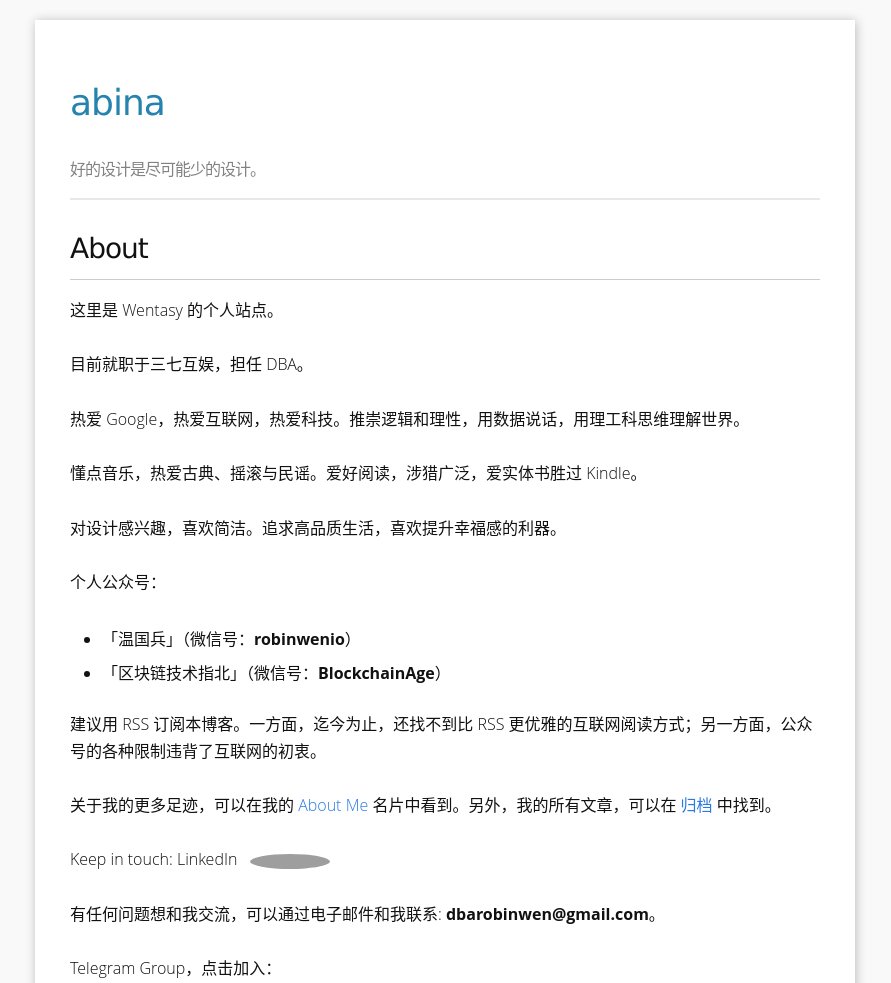
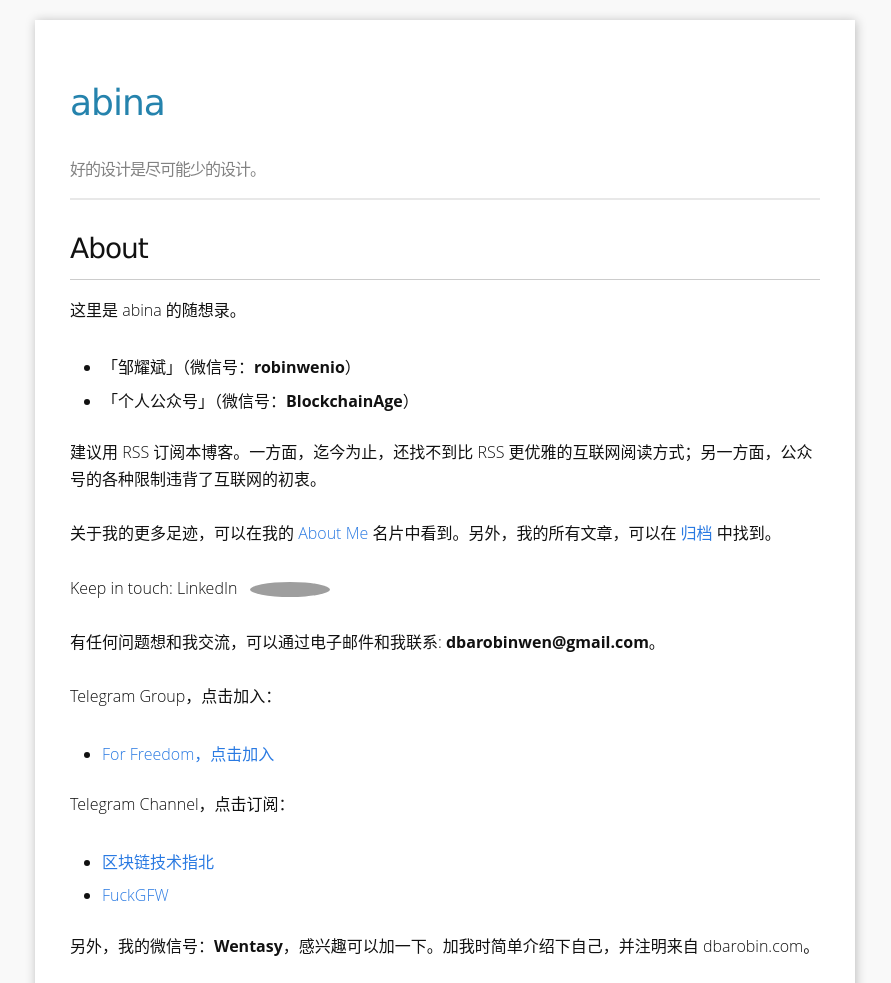
Before and after one commit to tzou24/Abina.github.io, a Jekyll site: the page built from b_about.md, in a window 1280 px wide, cut to the strip 0-983 px from the top of the page. Shown: the whole strip, without its empty margins (195-1086 px from the left). Built offline with Jekyll 4.4.1, drawn with Linux system fonts in a browser that asks for light colours; comment, search, counter and statistics services are not loaded; grey boxes are pictures that could not be loaded.

Commit message:
更换打赏二维码

```diff
--- a/_layouts/post.html
+++ b/_layouts/post.html
@@ -32,7 +32,7 @@ layout: default
 
 </div>
 
-<iframe src="https://{{enforce_ssl}}/simple/" style="overflow-x:hidden;overflow-y:hidden; border:0xp none #fff; min-height:240px; width:100%;"  frameborder="0" scrolling="no"></iframe>
+<iframe src="https://tzou24.github.io/simple/" style="overflow-x:hidden;overflow-y:hidden; border:0xp none #fff; min-height:240px; width:100%;"  frameborder="0" scrolling="no"></iframe>
 
 <noscript>Please enable JavaScript to view the comment form powered by <a href="https://commentit.io/">Comm(ent|it)</a></noscript>
 <div id="commentit"></div>
--- a/b_about.md
+++ b/b_about.md
@@ -7,20 +7,11 @@ permalink: /about/
 
 ***
 
-这里是 Wentasy 的个人站点。
+这里是 abina 的随想录。
 
-目前就职于三七互娱，担任 DBA。
 
-热爱 Google，热爱互联网，热爱科技。推崇逻辑和理性，用数据说话，用理工科思维理解世界。
-
-懂点音乐，热爱古典、摇滚与民谣。爱好阅读，涉猎广泛，爱实体书胜过 Kindle。
-
-对设计感兴趣，喜欢简洁。追求高品质生活，喜欢提升幸福感的利器。
-
-个人公众号：
-
-* 「温国兵」（微信号：**robinwenio**）
-* 「区块链技术指北」（微信号：**BlockchainAge**）
+* 「邹耀斌」（微信号：**robinwenio**）
+* 「个人公众号」（微信号：**BlockchainAge**）
 
 建议用 RSS 订阅本博客。一方面，迄今为止，还找不到比 RSS 更优雅的互联网阅读方式；另一方面，公众号的各种限制违背了互联网的初衷。
 
--- a/simple/index.html
+++ b/simple/index.html
@@ -17,10 +17,10 @@
 		<li id="AliPay">AliPay</li>
 		<li id="WeChat">WeChat</li>
 	</ul>
-	<div id="QRBox" class="pos-f left-100">
+	<!-- <div id="QRBox" class="pos-f left-100">
 		<div id="MainBox"></div>
-	</div>
+	</div> -->
 	<!-- Bitcoin 账号 -->
-	<input id="btc-key" type="text" value="3QboL2k5HfKjKDrEYtQAKubWCjx9CX7i8f" readonly="readonly">
+	<!-- <input id="btc-key" type="text" value="3QboL2k5HfKjKDrEYtQAKubWCjx9CX7i8f" readonly="readonly"> -->
 </body>
 </html>
--- a/simple/style.css
+++ b/simple/style.css
@@ -60,13 +60,13 @@ a{
 	background-color: #fff;
 	border: 1px solid #ddd;
 	border-radius: 6px;
-	width: 299px;
+	width: 300px;
 	height: 28px;
 	float: left;
 	z-index: 1;
 }
 #donateBox li {
-	width: 74px;
+	width: 150px;
 	float: left;
 	text-align: center;
 	border-left: 1px solid #ddd;
```
Also changed, not shown: simple/images/AliPayQR.png, simple/images/WeChatQR.png, 1 other file.
